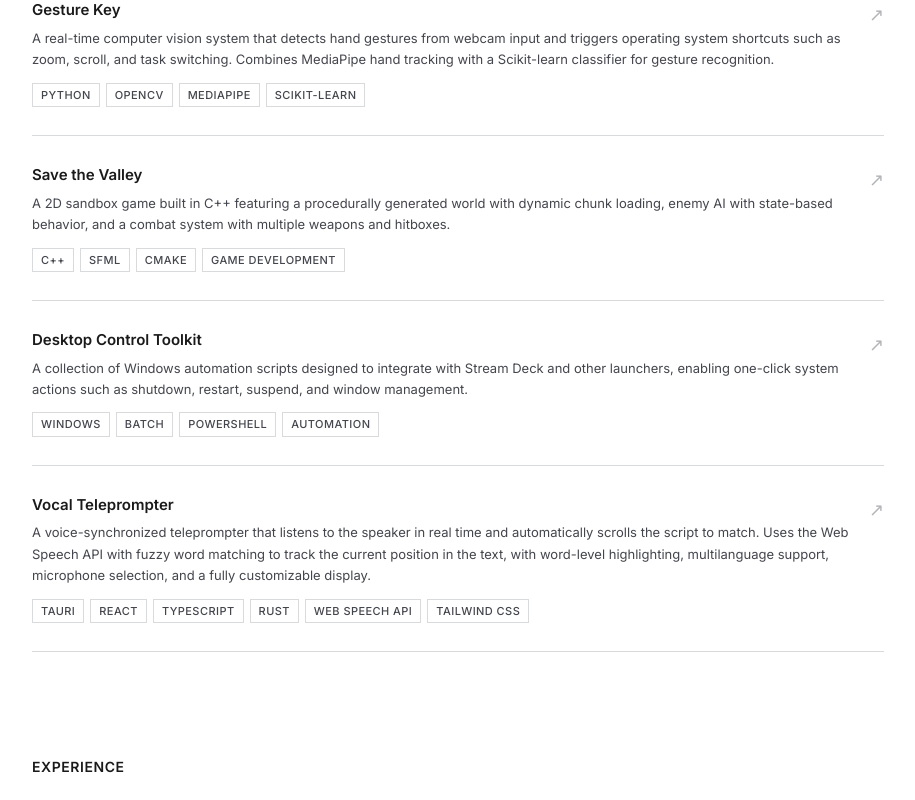
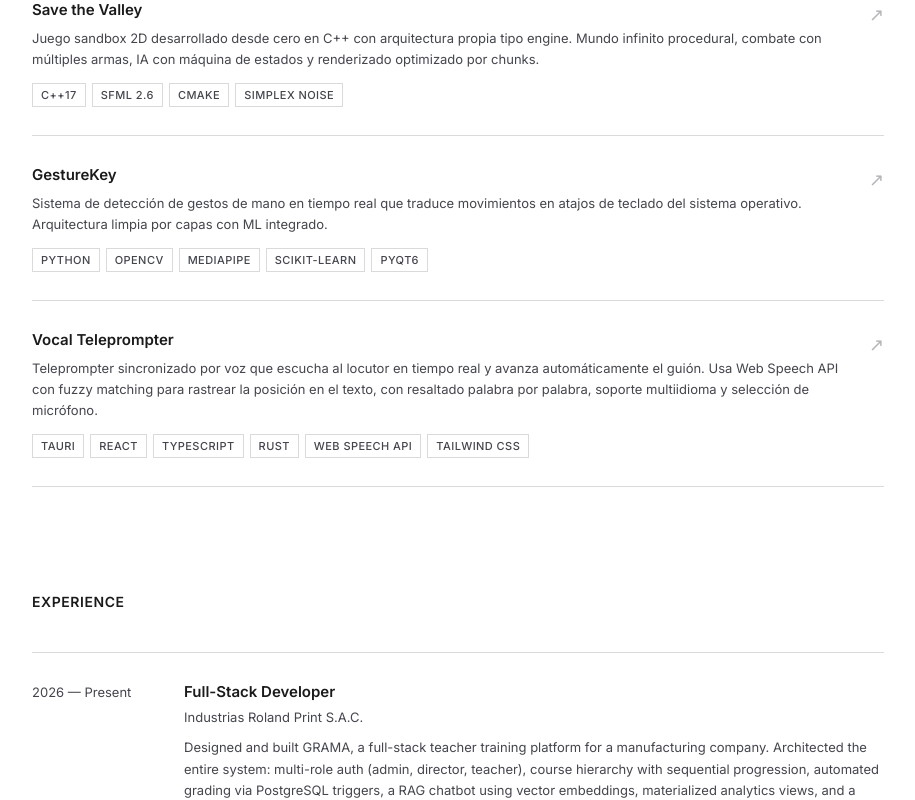
Before and after one commit to FaureGalliard/angelcrispin.github.io, a Next.js app: page / in a window 1280 px wide. Shown: the part 1060-1860 px from the top of the page, without its empty margins (182-1097 px from the left). Built offline with nearby package versions, Linux system fonts and the light colour scheme.

Commit message:
fix(projects): added links to github repos in projects section

```diff
--- /dev/null
+++ b/pnpm-workspace.yaml
@@ -0,0 +1,3 @@
+allowBuilds:
+  sharp: false
+  unrs-resolver: false
--- a/src/app/layout.tsx
+++ b/src/app/layout.tsx
@@ -1,48 +1,60 @@
-import './globals.css'
-import type { Metadata } from 'next'
-import { Inter, Fira_Code } from 'next/font/google'
-import SmoothScroll from '@/components/SmoothScroll'
-import HamburgerMenu from '@/components/HamburgerMenu'
+import './globals.css';
+import type { Metadata } from 'next';
+import { Inter, Fira_Code } from 'next/font/google';
+import SmoothScroll from '@/components/SmoothScroll';
+import HamburgerMenu from '@/components/HamburgerMenu';
 
 const firaCode = Fira_Code({
     subsets: ['latin'],
     variable: '--font-fira-code',
-})
+});
 
 const inter = Inter({
     subsets: ['latin'],
     variable: '--font-inter',
     display: 'swap',
-})
+});
 
 export const metadata: Metadata = {
-    title: 'Angel Crispin',
-    description: 'Ingeniero de Software, Data Science y Proyectos Tecnológicos',
+    title: {
+        default: 'Angel Crispin — Software Engineer',
+        template: '%s | Angel Crispin',
+    },
+    description:
+        'Software Engineer from Lima, Perú. I build scalable systems, ML-powered tools, and full-stack products. Currently building GRAMA at Industrias Roland Print.',
+    keywords: ['Angel Crispin', 'Software Engineer', 'Full-Stack Developer', 'Next.js', 'TypeScript', 'Python', 'C++', 'Machine Learning', 'Lima', 'Perú'],
+    authors: [{ name: 'Angel Crispin', url: 'https://angelcrispin.dev' }],
+    creator: 'Angel Crispin',
+    metadataBase: new URL('https://angelcrispin.dev'),
+    alternates: {
+        canonical: '/',
+    },
+    robots: {
+        index: true,
+        follow: true,
+    },
     icons: {
         icon: 'https://avatars.githubusercontent.com/u/92346624?v=4',
     },
     openGraph: {
-        title: 'Angel Crispin | Ingeniero de Software',
-        description: 'Ingeniero de Software, Data Science y Proyectos Tecnológicos',
+        title: 'Angel Crispin — Software Engineer',
+        description: 'Software Engineer from Lima, Perú. I build scalable systems, ML-powered tools, and full-stack products.',
         url: 'https://angelcrispin.dev',
         siteName: 'Angel Crispin',
-        images: [
-            {
-                url: '/og-image.png',
-                width: 1200,
-                height: 630,
-            },
-        ],
-        locale: 'es_ES',
+        locale: 'en_US',
         type: 'website',
     },
-}
+    twitter: {
+        card: 'summary_large_image',
+        title: 'Angel Crispin — Software Engineer',
+        description: 'Software Engineer from Lima, Perú. I build scalable systems, ML-powered tools, and full-stack products.',
+        creator: '@angelcrispin',
+    },
+};
 
 export default function RootLayout({ children }: { children: React.ReactNode }) {
     return (
-        <html
-            lang="es"
-            className={`${inter.variable} ${firaCode.variable} antialiased`}>
+        <html lang='es' className={`${inter.variable} ${firaCode.variable} antialiased`}>
             <body>
                 <SmoothScroll>
                     <HamburgerMenu />
@@ -50,5 +62,5 @@ export default function RootLayout({ children }: { children: React.ReactNode })
                 </SmoothScroll>
             </body>
         </html>
-    )
+    );
 }
--- a/src/components/Contact.tsx
+++ b/src/components/Contact.tsx
@@ -4,8 +4,8 @@ import RoundedButton from './common/RoundedButton'
 const CONTACT_LINKS = [
     {
         platform: 'Email',
-        handle: 'contacto@angelcrispin.dev',
-        href: 'mailto:contacto@angelcrispin.dev',
+        handle: 'contact@angelcrispin.dev',
+        href: 'mailto:contact@angelcrispin.dev',
     },
     {
         platform: 'Number',
--- a/src/components/Experience.tsx
+++ b/src/components/Experience.tsx
@@ -1,6 +1,12 @@
 import Section from './common/Section'
 
 const EXPERIENCE = [
+    {
+        date: '2026 — Present',
+        title: 'Full-Stack Developer',
+        org: 'Industrias Roland Print S.A.C.',
+        desc: 'Designed and built GRAMA, a full-stack teacher training platform for a manufacturing company. Architected the entire system: multi-role auth (admin, director, teacher), course hierarchy with sequential progression, automated grading via PostgreSQL triggers, a RAG chatbot using vector embeddings, materialized analytics views, and a resource repository with IoT equipment metadata. Stack: Next.js 16, TypeScript, Supabase (PostgreSQL + Auth + Storage), React Query, Vercel, Cloudflare.',
+    },
     {
         date: '2026 — March',
         title: 'Linux Kernel Contributor',
@@ -40,7 +46,7 @@ export default function Experience() {
             label="Experience">
             {EXPERIENCE.map(({ date, title, org, desc }) => (
                 <div
-                    key={title}
+                    key={`${title}-${org}`}
                     className="grid grid-cols-[120px_1fr] max-sm:grid-cols-1 gap-x-8 py-7 border-t border-gray/20 last:border-b last:border-gray/20">
                     <p className="text-[13px] text-gray pt-0.5 max-sm:mb-1.5">{date}</p>
                     <div>
--- a/src/components/HamburgerMenu.tsx
+++ b/src/components/HamburgerMenu.tsx
@@ -265,8 +265,6 @@ function Nav() {
     )
 }
 
-// ─── HamburgerMenu ────────────────────────────────────────────────────────────
-
 export default function HamburgerMenu() {
     const [isActive, setIsActive] = useState(false)
     const pathname = usePathname()
--- a/src/components/Projects.tsx
+++ b/src/components/Projects.tsx
@@ -1,50 +1,24 @@
 import Link from 'next/link'
 import Section from './common/Section'
-
-const PROJECTS = [
-    {
-        name: 'Gesture Key',
-        desc: 'A real-time computer vision system that detects hand gestures from webcam input and triggers operating system shortcuts such as zoom, scroll, and task switching. Combines MediaPipe hand tracking with a Scikit-learn classifier for gesture recognition.',
-        tech: ['Python', 'OpenCV', 'MediaPipe', 'Scikit-learn'],
-        href: '#',
-    },
-    {
-        name: 'Save the Valley',
-        desc: 'A 2D sandbox game built in C++ featuring a procedurally generated world with dynamic chunk loading, enemy AI with state-based behavior, and a combat system with multiple weapons and hitboxes.',
-        tech: ['C++', 'SFML', 'CMake', 'Game Development'],
-        href: '#',
-    },
-    {
-        name: 'Desktop Control Toolkit',
-        desc: 'A collection of Windows automation scripts designed to integrate with Stream Deck and other launchers, enabling one-click system actions such as shutdown, restart, suspend, and window management.',
-        tech: ['Windows', 'Batch', 'PowerShell', 'Automation'],
-        href: '#',
-    },
-    {
-        name: 'Vocal Teleprompter',
-        desc: 'A voice-synchronized teleprompter that listens to the speaker in real time and automatically scrolls the script to match. Uses the Web Speech API with fuzzy word matching to track the current position in the text, with word-level highlighting, multilanguage support, microphone selection, and a fully customizable display.',
-        tech: ['Tauri', 'React', 'TypeScript', 'Rust', 'Web Speech API', 'Tailwind CSS'],
-        href: 'https://github.com/FaureGalliard/vocal-teleprompter',
-    },
-] as const
+import { projects } from '@/data/Projects'
 
 export default function Projects() {
     return (
         <Section
             id="projects"
             label="Projects">
-            {PROJECTS.map(({ name, desc, tech, href }) => (
+            {projects.map(({ title, description, tech, github }) => (
                 <Link
-                    key={name}
-                    href={href}
-                    target="_blank"
+                    key={title}
+                    href={github ?? '#'}
+                    target={github ? '_blank' : undefined}
                     className="group grid grid-cols-[1fr_auto] items-start gap-4 py-7 border-t border-gray/20 last:border-b last:border-gray/20">
                     <div>
                         <p className="text-[15px] font-semibold text-black mb-1.5 group-hover:underline">
-                            {name}
+                            {title}
                         </p>
                         <p className="text-[13px] text-gray leading-[1.65] mb-3">
-                            {desc}
+                            {description}
                         </p>
                         <div className="flex flex-wrap gap-1.5">
                             {tech.map((t) => (
@@ -56,7 +30,9 @@ export default function Projects() {
                             ))}
                         </div>
                     </div>
-                    <span className="text-lg text-gray/40 mt-0.5">↗</span>
+                    <span className={`text-lg mt-0.5 ${github ? 'text-gray/40' : 'text-gray/20'}`}>
+                        {github ? '↗' : '—'}
+                    </span>
                 </Link>
             ))}
         </Section>
--- a/src/data/Projects.ts
+++ b/src/data/Projects.ts
@@ -26,7 +26,7 @@ export const projects: Project[] = [
       "Juego sandbox 2D desarrollado desde cero en C++ con arquitectura propia tipo engine. Mundo infinito procedural, combate con múltiples armas, IA con máquina de estados y renderizado optimizado por chunks.",
     tech: ["C++17", "SFML 2.6", "CMake", "Simplex Noise"],
     type: "game",
-    github: "FaureGalliard/SFML-2D-GAME",
+    github: "https://github.com/FaureGalliard/SFML-2D-GAME",
     featureGroups: [
       {
         icon: "🌍",
@@ -91,7 +91,7 @@ export const projects: Project[] = [
     ],
     tech: ["Python", "OpenCV", "MediaPipe", "Scikit-learn", "PyQt6"],
     type: "ml",
-    github: null,
+    github: "https://github.com/FaureGalliard/GestureKey",
     featureGroups: [],
     pipeline: [
       { icon: "📷", label: "Captura", sub: "OpenCV" },
@@ -115,39 +115,22 @@ export const projects: Project[] = [
     ],
   },
   {
-    title: "Automatización & Sistemas",
-    description: "Integración de datos, sensores, backend y control.",
+    title: "Vocal Teleprompter",
+    description:
+      "Teleprompter sincronizado por voz que escucha al locutor en tiempo real y avanza automáticamente el guión. Usa Web Speech API con fuzzy matching para rastrear la posición en el texto, con resaltado palabra por palabra, soporte multiidioma y selección de micrófono.",
     highlights: [
-      "Integración de sensores IoT",
-      "Backend escalable",
-      "Sistema de control en tiempo real",
+      "Reconocimiento de voz en tiempo real con Web Speech API",
+      "Fuzzy word matching para sincronización tolerante a variaciones",
+      "Resaltado a nivel de palabra con scroll automático",
+      "Soporte multiidioma y selección de micrófono",
+      "App de escritorio con Tauri (Rust + React)",
     ],
-    tech: ["Python", "Node.js", "IoT"],
-    type: "automation",
-    github: null,
+    tech: ["Tauri", "React", "TypeScript", "Rust", "Web Speech API", "Tailwind CSS"],
+    type: "desktop",
+    github: "https://github.com/FaureGalliard/vocal-teleprompter",
     featureGroups: [],
     pipeline: [],
     gestures: [],
     videos: [],
   },
-  {
-  title: "Sastrería Landing Page",
-  description:
-    "Sistema web fullstack desarrollado para un negocio local real. Combina una landing page orientada a conversión con un panel administrativo privado para gestión de citas. Actualmente en producción y en uso por el cliente.",
-  tech: ["Next.js", "React", "Supabase", "Tailwind CSS", "Framer Motion", "TypeScript"],
-  type: "web",
-  github: null,
-  highlights: [
-    "Landing page con animaciones Framer Motion y diseño responsive",
-    "Autenticación segura con Supabase Auth y protección de rutas via middleware",
-    "Dashboard privado para gestión centralizada de citas",
-    "Botón flotante de WhatsApp con mensaje preconfigurado",
-    "Persistencia de datos en PostgreSQL (Supabase)",
-    "Deploy en Vercel — proyecto activo con cliente real",
-  ],
-  featureGroups: [],
-  pipeline: [],
-  gestures: [],
-  videos: [],
-},
 ];
```
Also changed, not shown: src/app/opengraph-image.tsx (added, +94 -0 lines), src/components/Footer.tsx (+16 -6 lines), 1 other file (tests, documents, lock files or other folders).
